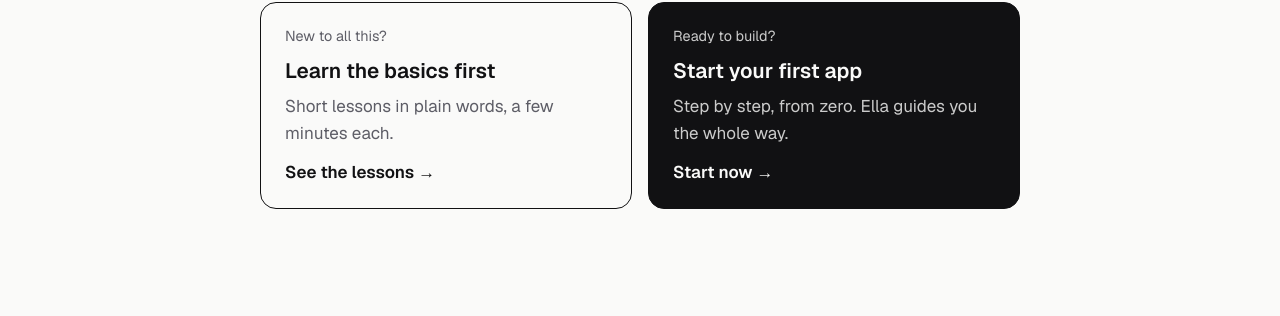
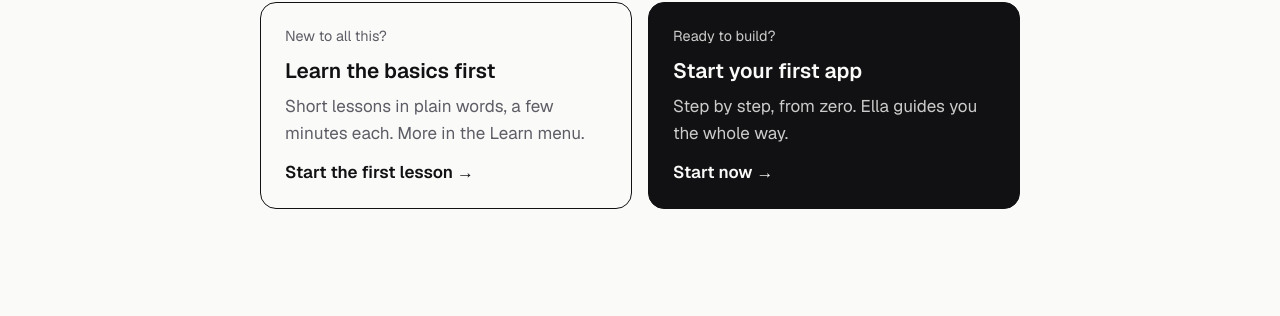
Before and after one commit to vibhortayal/agentic-team-oss, a Jekyll site: the page built from index.html, in a window 1280 px wide. Shown: the part 412-728 px from the top of the page. Built offline with Jekyll 4.4.1, drawn with Linux system fonts in a browser that asks for light colours; some of the changed text lies outside the part shown.

Commit message:
Home page: drop the Short lessons list; the Learn card opens lesson one
Owner: the list repeats the Learn menu.

Co-Authored-By: Claude Opus 5.5 <noreply@anthropic.com>
Claude-Session: https://claude.ai/code/session_0155vpoV6HQDSgg93iXKtdmK

```diff
--- a/index.html
+++ b/index.html
@@ -24,12 +24,6 @@ theme: plain
 
 .note { color: var(--muted); margin: 20px 0 0; }
 
-.lessons { list-style: none; padding: 0; margin: 0; border-top: 1px solid var(--line); }
-.lessons a { display: grid; grid-template-columns: 48px 1fr auto; gap: 16px; padding: 16px 4px; border-bottom: 1px solid var(--line); text-decoration: none; align-items: baseline; }
-.lessons a:hover { background: #0000000a; }
-.lessons .n, .lessons .t { font: .8rem "Geist Mono", monospace; color: var(--muted); }
-.lessons b { font-weight: 500; font-size: 1.08rem; }
-.lessons span.d { display: block; color: var(--muted); font-size: .92rem; }
 
 .start { text-align: center; }
 .start h2 { font-size: clamp(1.9rem, 4vw, 2.8rem); }
@@ -64,7 +58,7 @@ theme: plain
   <h1>Have an idea for an app? Build it, with an AI team to help.</h1>
   <p class="sub">It's free, it runs on your own computer, and it teaches you each step. You learn how real apps are planned, built and checked as you go.</p>
   <div class="paths">
-    <a class="path" href="#learn"><small>New to all this?</small><b>Learn the basics first</b><span>Short lessons in plain words, a few minutes each.</span><i>See the lessons →</i></a>
+    <a class="path" href="{{ '/learn/words.html' | relative_url }}"><small>New to all this?</small><b>Learn the basics first</b><span>Short lessons in plain words, a few minutes each. More in the Learn menu.</span><i>Start the first lesson →</i></a>
     <a class="path dark" href="{{ '/learn/first-project.html' | relative_url }}"><small>Ready to build?</small><b>Start your first app</b><span>Step by step, from zero. Ella guides you the whole way.</span><i>Start now →</i></a>
   </div>
 </div></header>
@@ -119,22 +113,7 @@ theme: plain
   </ul>
 </div></section>
 
-<section class="alt" id="learn"><div class="wrap">
-  <div class="head"><h2>Short lessons</h2><p>A few minutes each. If a word is new, start with the first one.</p></div>
-  <ol class="lessons">
-    <li><a href="{{ '/learn/words.html' | relative_url }}"><span class="n">00</span><span><b>Words you'll meet</b><span class="d">Chatbot, coding assistant, terminal, GitHub and more, in plain words.</span></span><span class="t">4 min</span></a></li>
-    <li><a href="{{ '/learn/journey.html' | relative_url }}"><span class="n">01</span><span><b>How a project goes</b><span class="d">The six steps from idea to launch, and where you come in.</span></span><span class="t">3 min</span></a></li>
-    <li><a href="{{ '/learn/big-picture.html' | relative_url }}"><span class="n">02</span><span><b>The whole picture</b><span class="d">Ella, the team and your app on one map.</span></span><span class="t">3 min</span></a></li>
-    <li><a href="{{ '/learn/team.html' | relative_url }}"><span class="n">03</span><span><b>Meet the team</b><span class="d">What each agent does, and why you won't need them all.</span></span><span class="t">4 min</span></a></li>
-    <li><a href="{{ '/learn/first-project.html' | relative_url }}"><span class="n">04</span><span><b>Your first app</b><span class="d">Setup from scratch, up to your first chat with Ella.</span></span><span class="t">8 min</span></a></li>
-    <li><a href="{{ '/learn/setup.html' | relative_url }}"><span class="n">05</span><span><b>Set up GitHub for your team</b><span class="d">Every click after your first chat, and what you can skip on a first try.</span></span><span class="t">6 min</span></a></li>
-    <li><a href="{{ '/learn/demo.html' | relative_url }}"><span class="n">06</span><span><b>Watch a demo</b><span class="d">Setup and a first chat, played out on screen.</span></span><span class="t">2 min</span></a></li>
-    <li><a href="{{ '/learn/principles.html' | relative_url }}"><span class="n">07</span><span><b>The rules we follow</b><span class="d">The twelve rules every agent works by.</span></span><span class="t">4 min</span></a></li>
-    <li><a href="{{ '/learn/underneath.html' | relative_url }}"><span class="n">08</span><span><b>What's underneath</b><span class="d">The files that make up the team, for the curious.</span></span><span class="t">5 min</span></a></li>
-  </ol>
-</div></section>
-
-<section class="start" id="start"><div class="wrap">
+<section class="alt start" id="start"><div class="wrap">
   <h2>Ready to try?</h2>
   <p>The first lesson walks you through setup, one step at a time. Then you say hello to Ella.</p>
   <div class="ctas">
```
